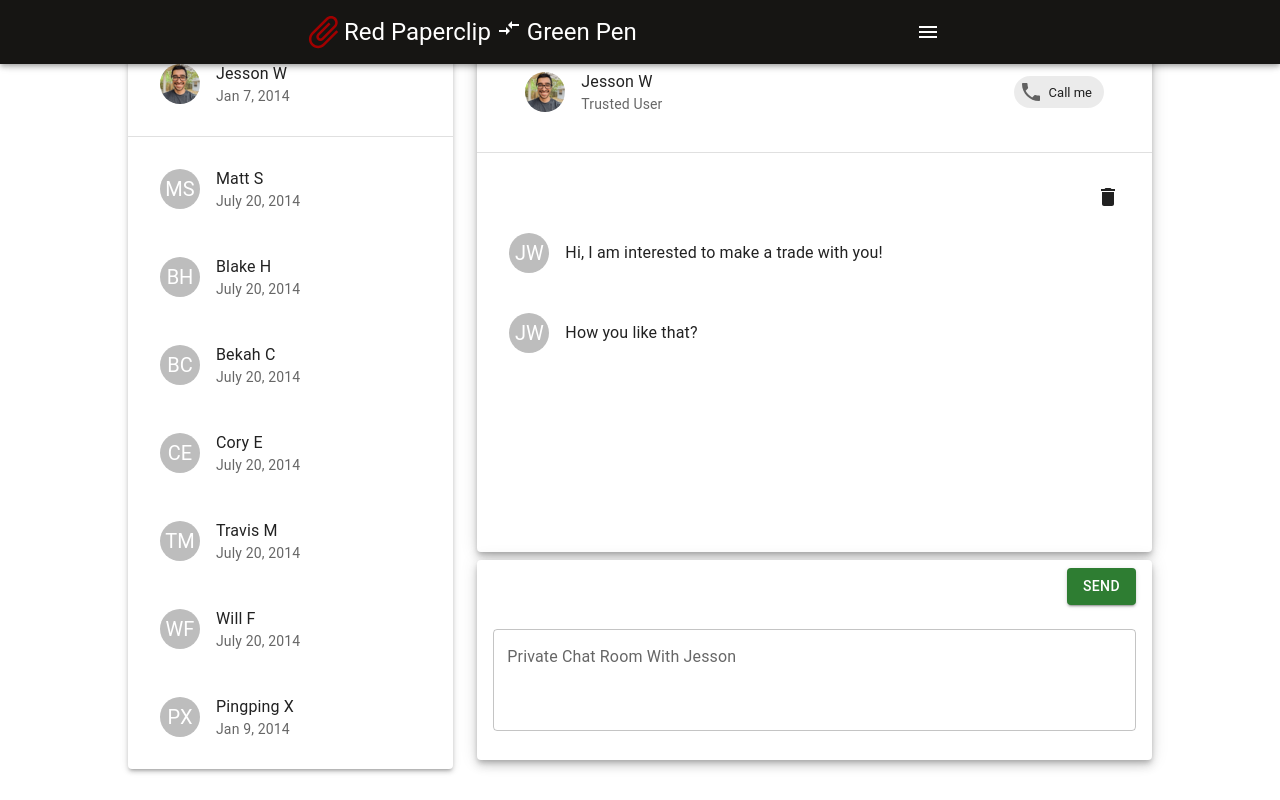
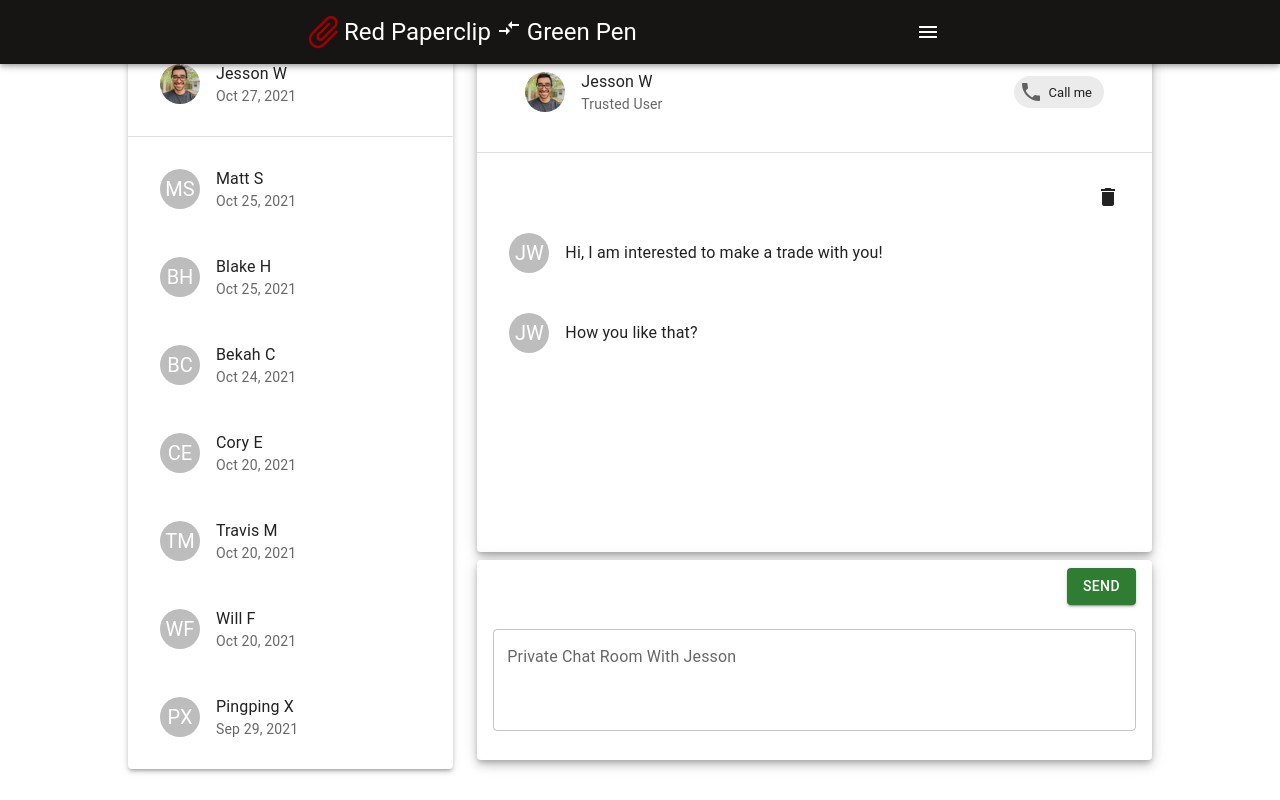
Before and after one commit to hratx-blue-ocean/red-paperclip, a React app: page /chat in a window 1280 px wide. Built offline with nearby package versions, Linux system fonts and the light colour scheme; the HTML template or start-up script is replaced by a standard one.

Commit message:
minor changes to padding

```diff
--- a/client/src/Components/Chat/ChatList.js
+++ b/client/src/Components/Chat/ChatList.js
@@ -20,7 +20,7 @@ export default function ChatList() {
                 <ListItemAvatar>
                   <Avatar alt="Jesson W" src={Jason} />
                 </ListItemAvatar>
-                <ListItemText primary="Jesson W" secondary="Jan 7, 2014" />
+                <ListItemText primary="Jesson W" secondary="Oct 27, 2021" />
               </ListItem>
             </ListItemButton>
           </ListItem>
@@ -34,7 +34,7 @@ export default function ChatList() {
               <ListItemAvatar>
                 <Avatar>MS</Avatar>
               </ListItemAvatar>
-              <ListItemText primary="Matt S" secondary="July 20, 2014" />
+              <ListItemText primary="Matt S" secondary="Oct 25, 2021" />
             </ListItem>
           </ListItemButton>
           <ListItemButton component="a" href="/{username}">
@@ -42,7 +42,7 @@ export default function ChatList() {
               <ListItemAvatar>
                 <Avatar>BH</Avatar>
               </ListItemAvatar>
-              <ListItemText primary="Blake H" secondary="July 20, 2014" />
+              <ListItemText primary="Blake H" secondary="Oct 25, 2021" />
             </ListItem>
           </ListItemButton>
           <ListItemButton component="a" href="/{username}">
@@ -50,7 +50,7 @@ export default function ChatList() {
               <ListItemAvatar>
                 <Avatar>BC</Avatar>
               </ListItemAvatar>
-              <ListItemText primary="Bekah C" secondary="July 20, 2014" />
+              <ListItemText primary="Bekah C" secondary="Oct 24, 2021" />
             </ListItem>
           </ListItemButton>
           <ListItemButton component="a" href="/{username}">
@@ -58,7 +58,7 @@ export default function ChatList() {
               <ListItemAvatar>
                 <Avatar>CE</Avatar>
               </ListItemAvatar>
-              <ListItemText primary="Cory E" secondary="July 20, 2014" />
+              <ListItemText primary="Cory E" secondary="Oct 20, 2021" />
             </ListItem>
           </ListItemButton>
           <ListItemButton component="a" href="/{username}">
@@ -66,7 +66,7 @@ export default function ChatList() {
               <ListItemAvatar>
                 <Avatar>TM</Avatar>
               </ListItemAvatar>
-              <ListItemText primary="Travis M" secondary="July 20, 2014" />
+              <ListItemText primary="Travis M" secondary="Oct 20, 2021" />
             </ListItem>
           </ListItemButton>
 
@@ -75,7 +75,7 @@ export default function ChatList() {
               <ListItemAvatar>
                 <Avatar>WF</Avatar>
               </ListItemAvatar>
-              <ListItemText primary="Will F" secondary="July 20, 2014" />
+              <ListItemText primary="Will F" secondary="Oct 20, 2021" />
             </ListItem>
           </ListItemButton>
 
@@ -84,7 +84,7 @@ export default function ChatList() {
               <ListItemAvatar>
                 <Avatar>PX</Avatar>
               </ListItemAvatar>
-              <ListItemText primary="Pingping X" secondary="Jan 9, 2014" />
+              <ListItemText primary="Pingping X" secondary="Sep 29, 2021" />
             </ListItem>
           </ListItemButton>
         </List>
```
